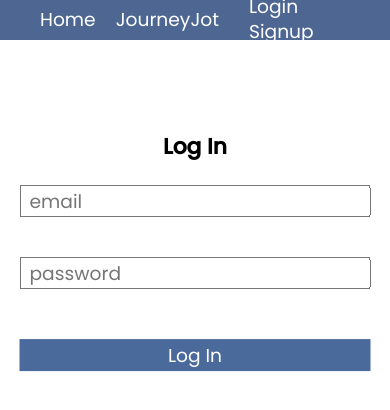
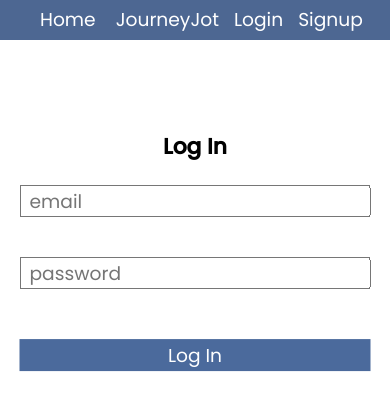
Before and after one commit to Stroller15/JourneyJot-frontend, a React (Create React App) app: page /api/login in a window 390 px wide. Shown: the top 410 px of the page. Built offline with nearby package versions, Linux system fonts and the light colour scheme.

Commit message:
added class for responsiveness

```diff
--- a/src/components/NavBar.jsx
+++ b/src/components/NavBar.jsx
@@ -30,7 +30,7 @@ const NavBar = () => {
                 </div>
 
             ) : (
-                <div>
+                <div className={styles.loginSignup} >
                     <Link to="/api/login"> Login </Link>
                     <Link to="/api/signup"> Signup </Link>
                 </div>
```
